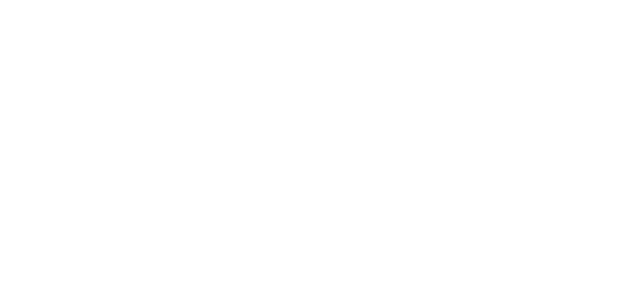
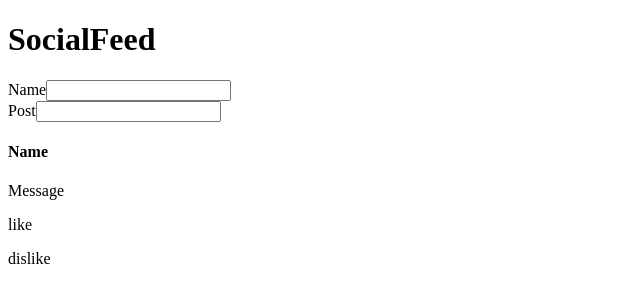
Before and after one commit to RabidDwarfPlanet/Social-Feed, a React (Create React App) app: page / in a window 1280 px wide. Shown: the top 302 px of the page, without its empty margins (0-640 px from the left). Built offline with nearby package versions, Linux system fonts and the light colour scheme.

Commit message:
Basic components added

```diff
--- a/src/App.js
+++ b/src/App.js
@@ -1,11 +1,14 @@
 import './App.css';
+import CreatePostForm from './Components/CreatePostForm/CreatePostForm';
+import Header from './Components/Header/Header';
+import PostList from './Components/PostList/PostList';
 
 function App() {
   return (
     <div className="App">
-      <header className="App-header">
-
-      </header>
+      <Header/>
+      <CreatePostForm/>
+      <PostList/>
     </div>
   );
 }
--- /dev/null
+++ b/src/Components/CreatePostForm/CreatePostForm.jsx
@@ -0,0 +1,17 @@
+const CreatePostForm = ({}) => {
+
+    return (
+        <form className="form-class">
+            <div>
+                <label>Name</label>
+                <input type="text" />
+            </div>
+            <div>
+                <label>Post</label>
+                <input type="text" />
+            </div>
+        </form>
+    );
+}
+
+export default CreatePostForm;
--- /dev/null
+++ b/src/Components/Header/Header.jsx
@@ -0,0 +1,9 @@
+const Header = ({}) => {
+    return (
+        <header>
+            <h1>SocialFeed</h1>
+        </header>
+    );
+}
+
+export default Header;
--- /dev/null
+++ b/src/Components/PostList/PostList.jsx
@@ -0,0 +1,11 @@
+import Post from "../../Post/Post";
+
+const PostList = ({}) => {
+    return (
+        <div>
+            <Post/>
+        </div>
+    );
+}
+
+export default PostList;
--- /dev/null
+++ b/src/Post/Post.jsx
@@ -0,0 +1,14 @@
+const Post = ({}) => {
+    return (
+        <div className="Post">
+            <h4>Name</h4>
+            <p>Message</p>
+            <div>
+                <p>like</p>
+                <p>dislike</p>
+            </div>
+        </div>
+    );
+}
+
+export default Post;
```
